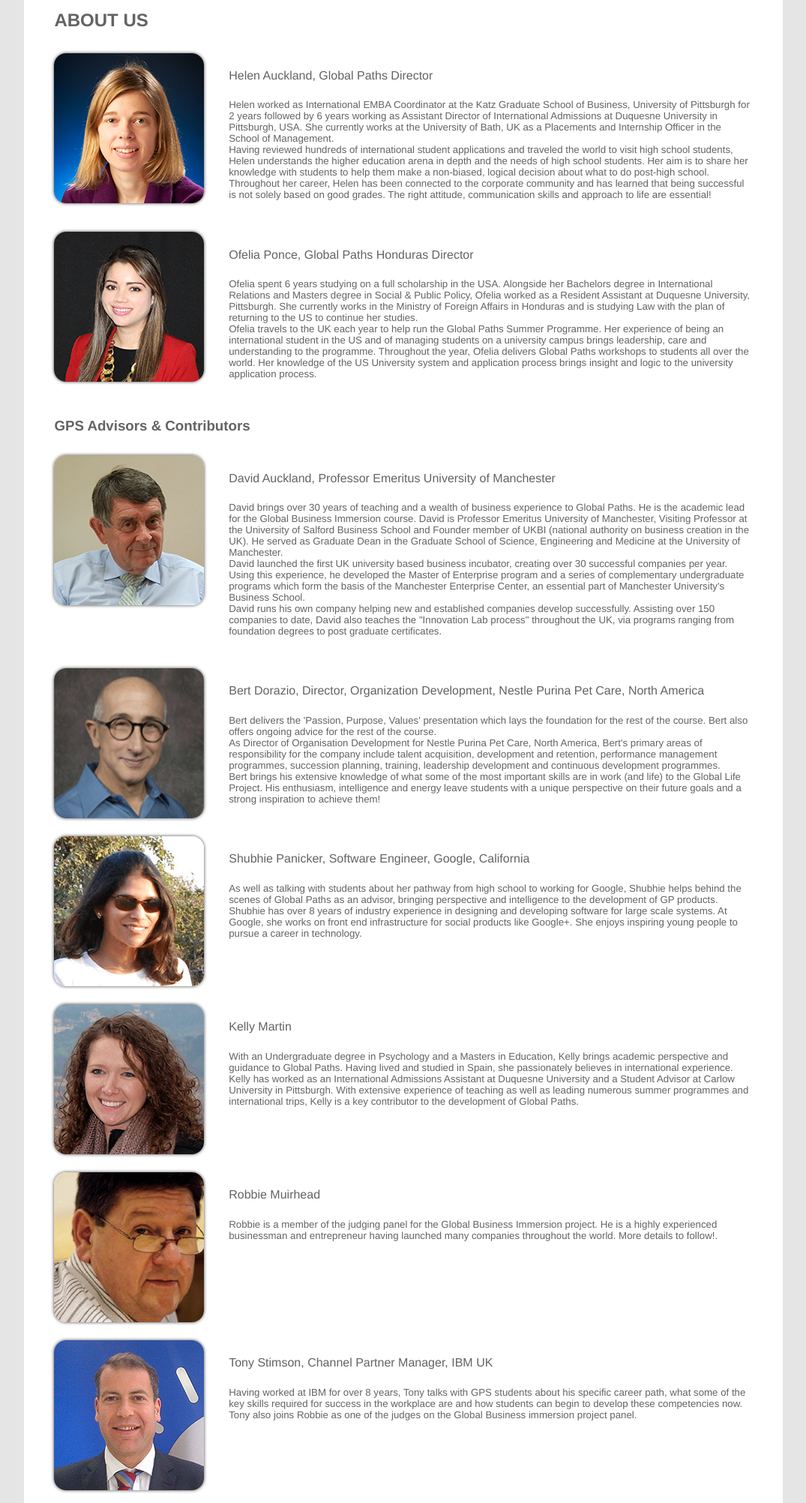
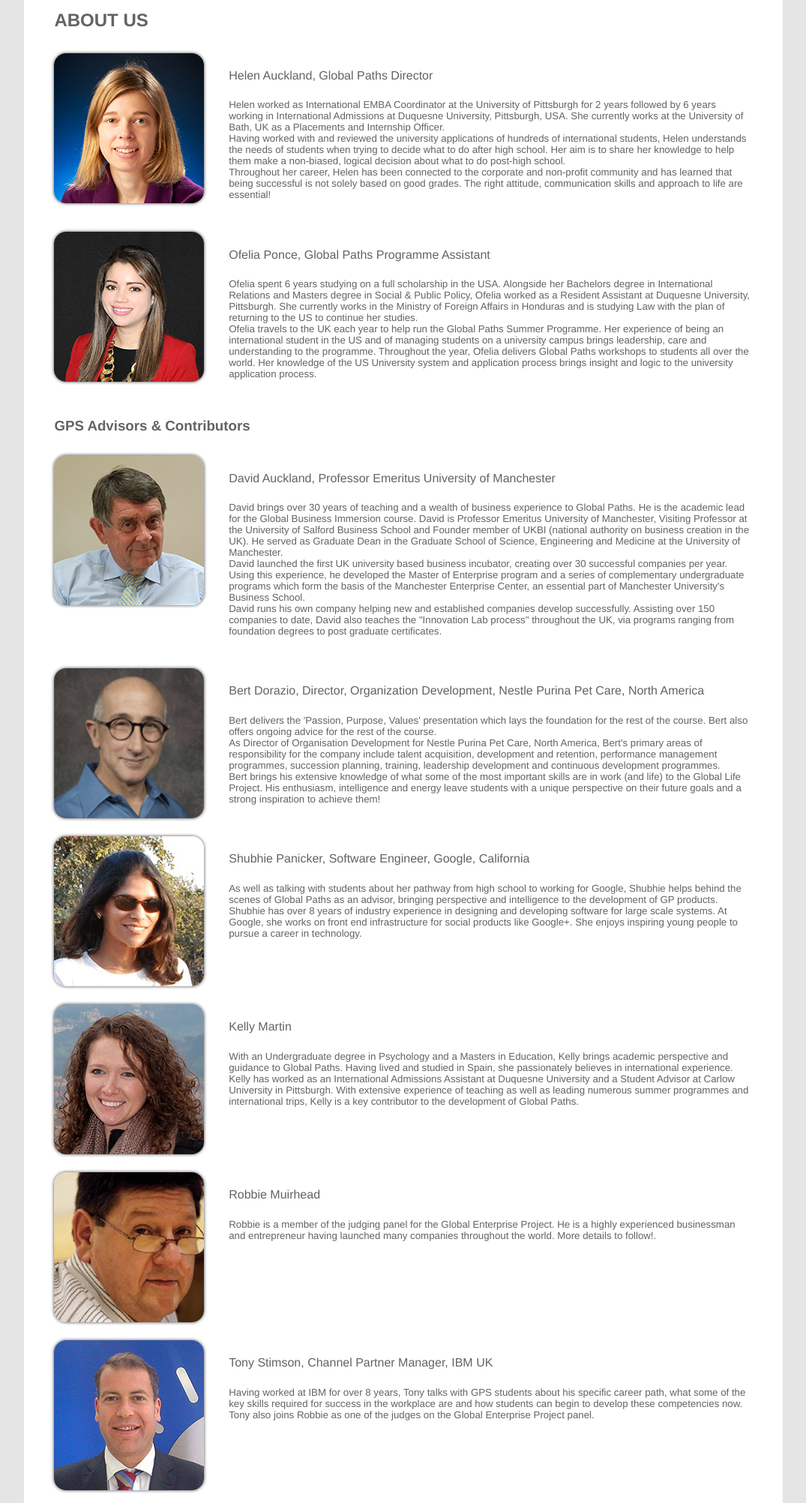
Before and after one commit to spanicker/GPS, a plain HTML site: page about.html in a window 1280 px wide. Shown: the part 200-2204 px from the top of the page at 75% size, without its empty margins (102-1177 px from the left). Drawn offline with Linux system fonts and the light colour scheme.

Commit message:
Helen revisions

```diff
--- a/about.html
+++ b/about.html
@@ -30,9 +30,8 @@
 
       <div class="bio">
         <h4>Helen Auckland, Global Paths Director</h4>
-        <h5>Helen worked as International EMBA Coordinator at the Katz Graduate School of Business, University of Pittsburgh for 2 years followed by 6 years working as Assistant Director of International Admissions at Duquesne University in Pittsburgh, USA. She currently works at the University of Bath, UK as a Placements and Internship Officer in the School of Management.<br>
-        Having reviewed hundreds of international student applications and traveled the world to visit high school students, Helen understands the higher education arena in depth and the needs of high school students. Her aim is to share her knowledge with students to help them make a non-biased, logical decision about what to do post-high school.<br>
-        Throughout her career, Helen has been connected to the corporate community and has learned that being successful is not solely based on good grades. The right attitude, communication skills and approach to life are essential!</h5>
+        <h5>Helen worked as International EMBA Coordinator at the University of Pittsburgh for 2 years followed by 6 years working in International Admissions at Duquesne University, Pittsburgh, USA. She currently works at the University of Bath, UK as a Placements and Internship Officer.<br>
+        Having worked with and reviewed the university applications of hundreds of international students, Helen understands the needs of students when trying to decide what to do after high school. Her aim is to share her knowledge to help them make a non-biased, logical decision about what to do post-high school.<br>Throughout her career, Helen has been connected to the corporate and non-profit community and has learned that being successful is not solely based on good grades. The right attitude, communication skills and approach to life are essential!</h5>
       </div>
     </div>
     <div class="bio-row cf">
@@ -40,7 +39,7 @@
         <img src="photos/Ofelia.png">
       </div>
       <div class="bio">
-        <h4>Ofelia Ponce, Global Paths Honduras Director</h4>
+        <h4>Ofelia Ponce, Global Paths Programme Assistant</h4>
         <h5>Ofelia spent 6 years studying on a full scholarship in the USA. Alongside her Bachelors degree in International Relations and Masters degree in Social & Public Policy, Ofelia worked as a Resident Assistant at Duquesne University, Pittsburgh. She currently works in the Ministry of Foreign Affairs in Honduras and is studying Law with the plan of returning to the US to continue her studies.<br>
         Ofelia travels to the UK each year to help run the Global Paths Summer Programme. Her experience of being an international student in the US and of managing students on a university campus brings leadership, care and understanding to the programme. Throughout the year, Ofelia delivers Global Paths workshops to students all over the world. Her knowledge of the US University system and application process brings insight and logic to the university application process.</h5>
       </div>
@@ -95,7 +94,7 @@
       </div>
       <div class="bio">
         <h4>Robbie Muirhead</h4>
-        <h5>Robbie is a member of the judging panel for the Global Business Immersion project. He is a highly experienced businessman and entrepreneur having launched many companies throughout the world. More details to follow!.</h5>
+        <h5>Robbie is a member of the judging panel for the Global Enterprise Project. He is a highly experienced businessman and entrepreneur having launched many companies throughout the world. More details to follow!.</h5>
       </div>
     </div>
 
@@ -105,7 +104,7 @@
       </div>
       <div class="bio">
         <h4>Tony Stimson, Channel Partner Manager, IBM UK</h4>
-        <h5>Having worked at IBM for over 8 years, Tony talks with GPS students about his specific career path, what some of the key skills required for success in the workplace are and how students can begin to develop these competencies now. Tony also joins Robbie as one of the judges on the Global Business immersion project panel.</h5>
+        <h5>Having worked at IBM for over 8 years, Tony talks with GPS students about his specific career path, what some of the key skills required for success in the workplace are and how students can begin to develop these competencies now. Tony also joins Robbie as one of the judges on the Global Enterprise Project panel.</h5>
       </div>
     </div>
   </div>
```
Also changed, not shown: costs.html (+1 -1 lines), enterpriseproject.html (+1 -1 lines), index.html (+9 -4 lines), schedule.html (+0 -1 lines), summerprogramme.html (+2 -2 lines), photos/home3b.png (added), photos/home4b.png (added), photos/home5b.png (added).
